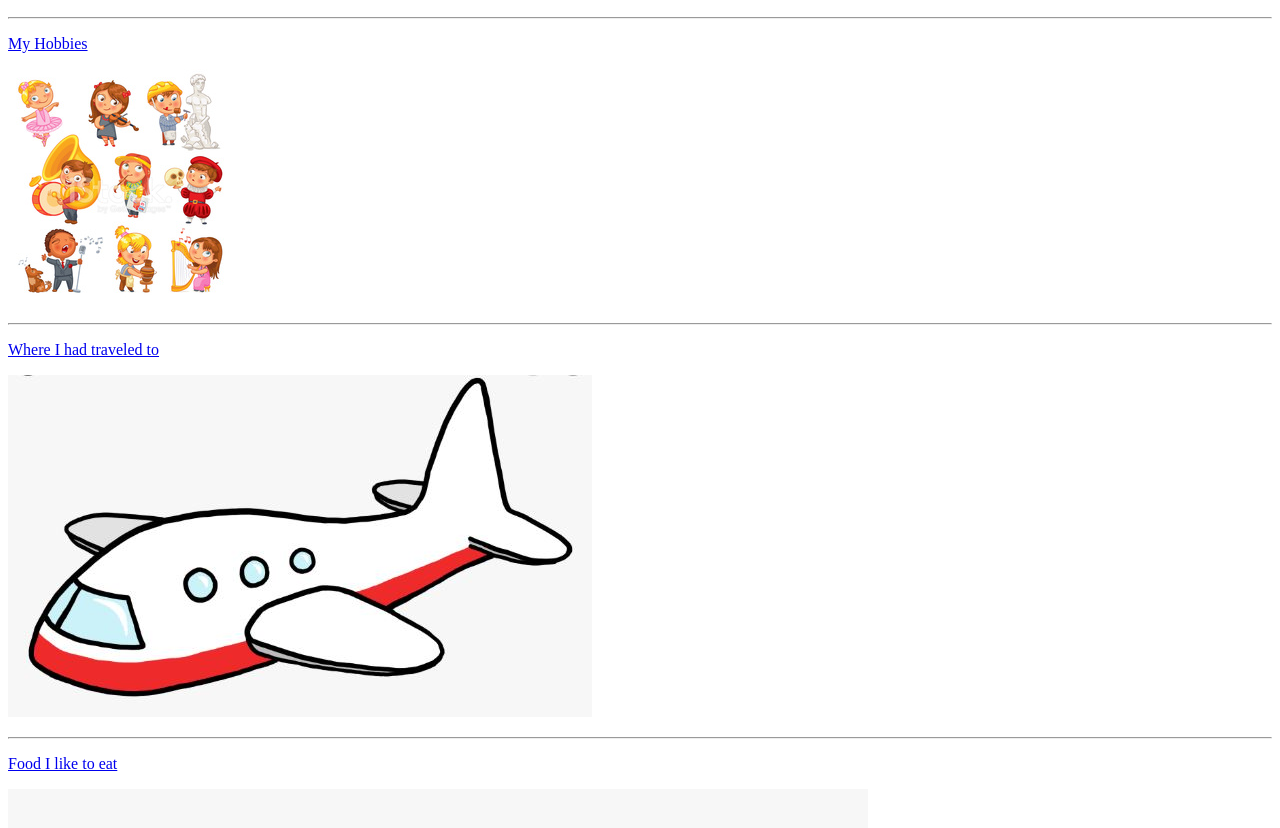
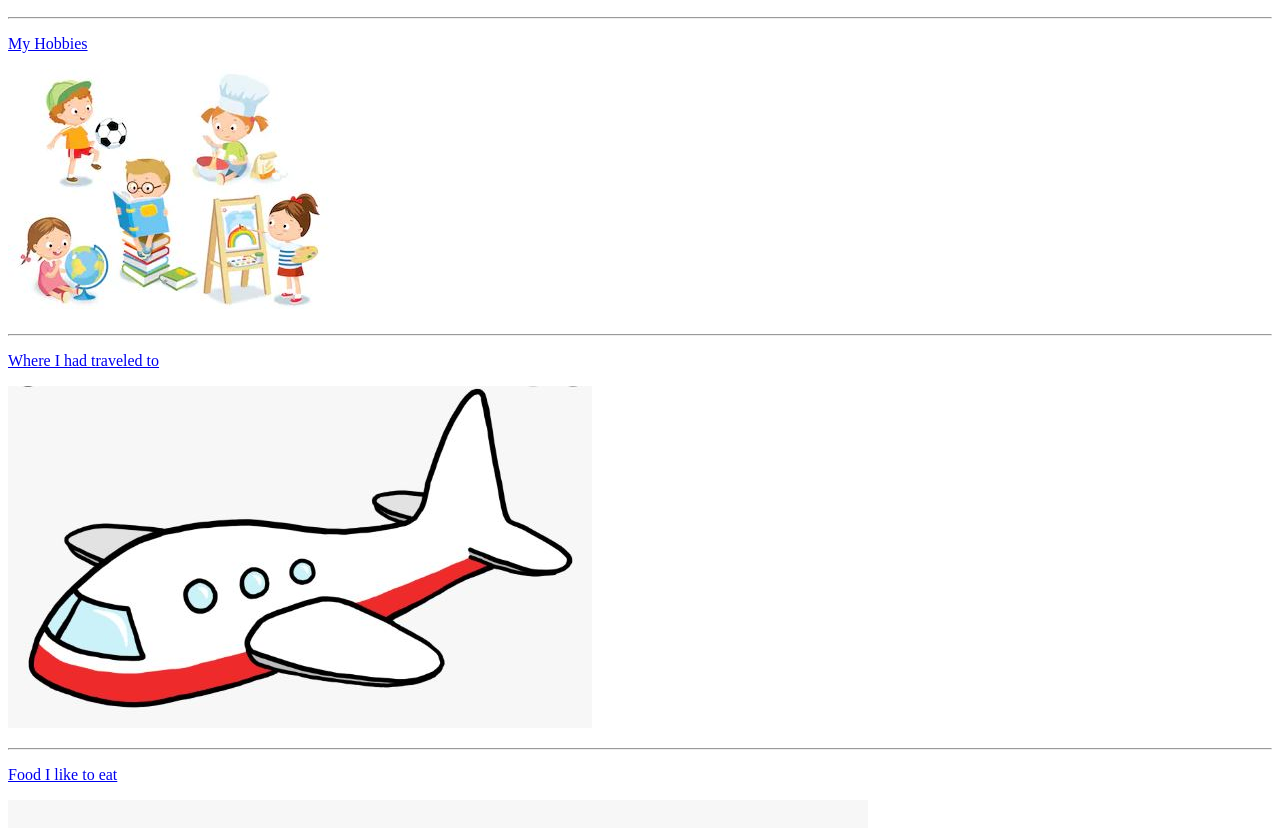
Before and after one commit to GordonLam0121/gordonWebsite, a plain HTML site: page index.html in a window 1280 px wide. Shown: the part 1263-2091 px from the top of the page. Drawn offline with Linux system fonts and the light colour scheme.

Commit message:
Add files via upload

```diff
--- a/index.html
+++ b/index.html
@@ -25,7 +25,7 @@
   <p><img src="Book.JPG" alt="This is a book image."></p>
   <hr>
   <p><a href="Hobbies.html">My Hobbies</a></p>
-  <p><img src="hobbies.JPG" alt="This is a hobbies image."></p>
+  <p><img src="hobbies2.JPG" alt="This is a hobbies image."></p>
   <hr>
   <p><a href="Where I had traveled to.html">Where I had traveled to</a></p>
   <p><img src="airplane.JPG" alt="This is an airplane image."></p>
```
Also changed, not shown: hobbies2.JPG (added).
